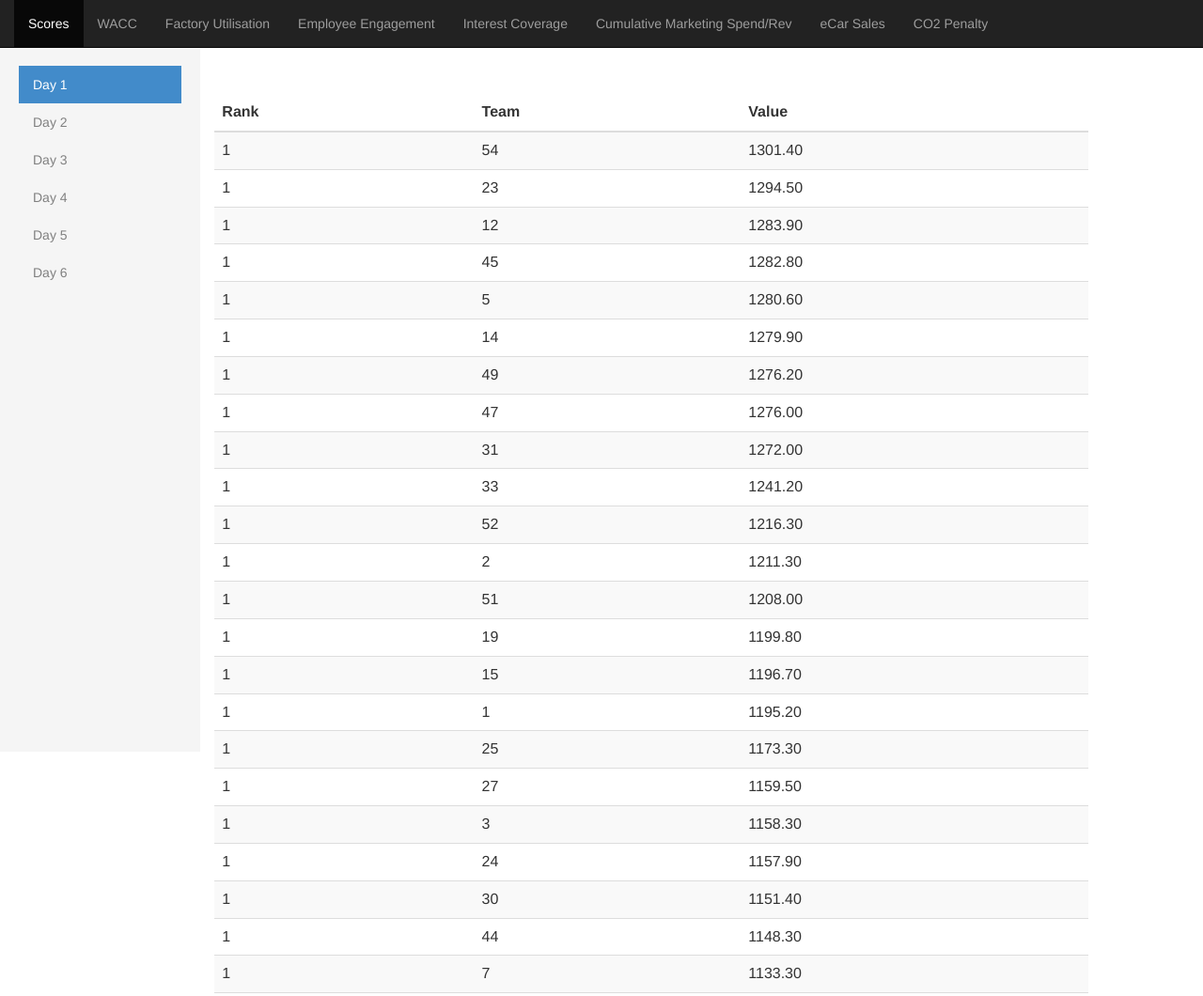
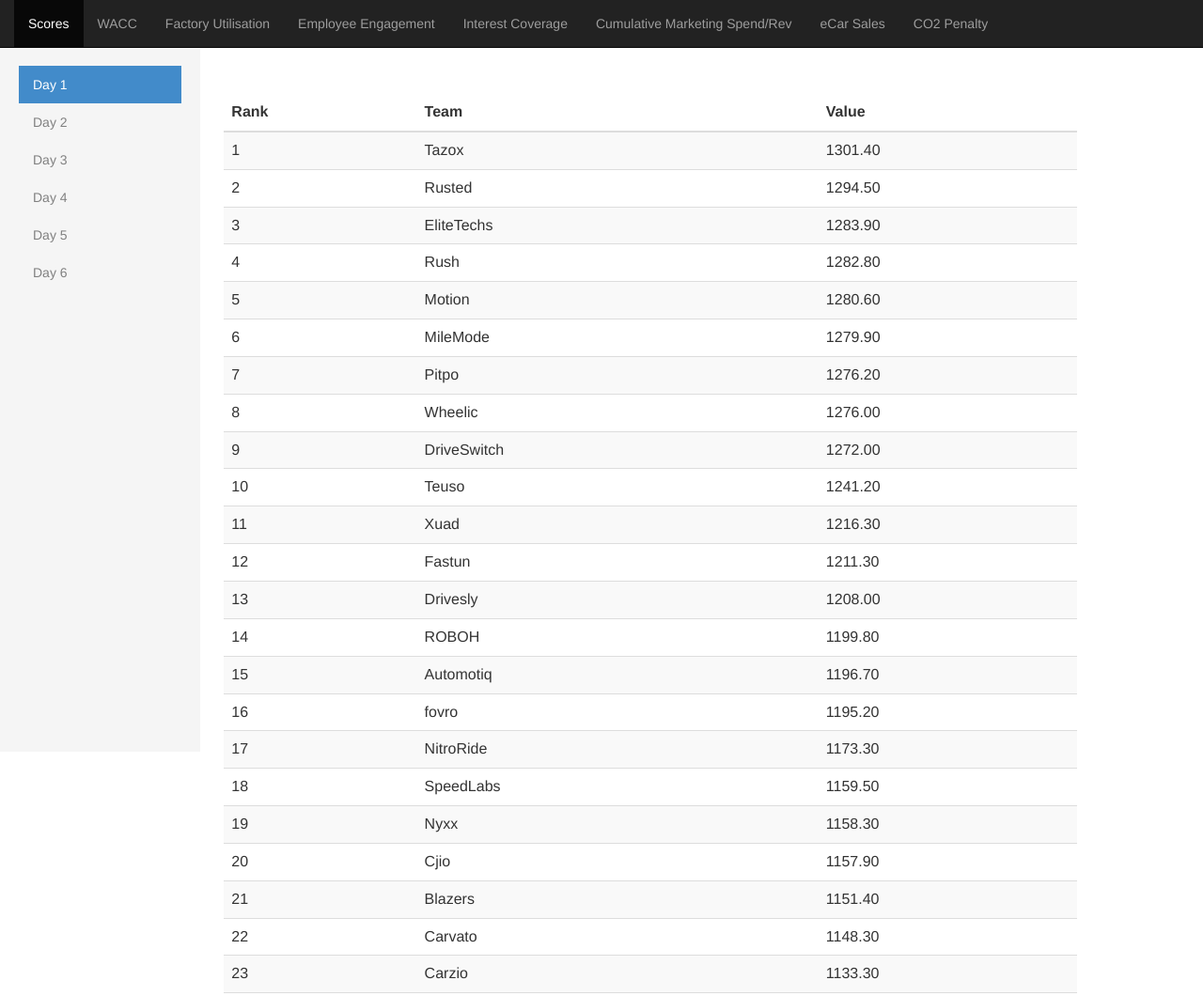
Before and after one commit to hummy123/wbs-frontend-test, a website: page index.html in a window 1280 px wide. Shown: the top 1060 px of the page at 94% size. Drawn offline with nearby package versions, Linux system fonts and the light colour scheme.

Commit message:
fix content i didn't notice was wrong

```diff
--- a/index.html
+++ b/index.html
@@ -7,7 +7,7 @@
     <link rel="stylesheet" href="./style.css">
     <script src="https://code.jquery.com/jquery-1.11.2.min.js"></script>
     <script>
-        var UNITS = {
+        const UNITS = {
             "wacc": "%",
             "scores": "",
             "factory_utilization": "%",
@@ -43,20 +43,22 @@
                 let last = null;
 
                 for (const entry of rowValues) {
+                    console.log(entry)
                     const row = document.createElement("tr");
                     const cell1 = document.createElement("td");
                     const cell2 = document.createElement("td");
                     const cell3 = document.createElement("td");
 
-                    cell1.textContent = rank
-                    cell2.textContent = entry.team
-                    cell3.textContent = entry.value
+                    cell1.textContent = rank;
+                    cell2.textContent = TEAM_NAMES[entry.team - 1];
+                    cell3.textContent = `${entry.value}${UNITS[catValue]}`
 
-                    row.appendChild(cell1)
-                    row.appendChild(cell2)
-                    row.appendChild(cell3)
+                    row.appendChild(cell1);
+                    row.appendChild(cell2);
+                    row.appendChild(cell3);
 
-                    table.appendChild(row)
+                    table.appendChild(row);
+                    rank += 1;
                 }
             })
         }
@@ -98,21 +100,6 @@
             }
         })
     </script>
-
-    <!--[if gte mso 9]><xml>
-<mso:CustomDocumentProperties>
-<mso:display_urn_x003a_schemas-microsoft-com_x003a_office_x003a_office_x0023_Editor msdt:dt="string">Edie, David</mso:display_urn_x003a_schemas-microsoft-com_x003a_office_x003a_office_x0023_Editor>
-<mso:Order msdt:dt="string">62700.0000000000</mso:Order>
-<mso:ComplianceAssetId msdt:dt="string"></mso:ComplianceAssetId>
-<mso:_ExtendedDescription msdt:dt="string"></mso:_ExtendedDescription>
-<mso:SharedWithUsers msdt:dt="string"></mso:SharedWithUsers>
-<mso:display_urn_x003a_schemas-microsoft-com_x003a_office_x003a_office_x0023_Author msdt:dt="string">Edie, David</mso:display_urn_x003a_schemas-microsoft-com_x003a_office_x003a_office_x0023_Author>
-<mso:TriggerFlowInfo msdt:dt="string"></mso:TriggerFlowInfo>
-<mso:ContentTypeId msdt:dt="string">0x0101000C357A5CC01DFC45915F96982FADA930</mso:ContentTypeId>
-<mso:_SourceUrl msdt:dt="string"></mso:_SourceUrl>
-<mso:_SharedFileIndex msdt:dt="string"></mso:_SharedFileIndex>
-</mso:CustomDocumentProperties>
-</xml><![endif]-->
 </head>
 
 <body>
@@ -149,7 +136,6 @@
         </div>
     </nav>
     <div class="container-fluid">
-        <div class="row">
         <nav class="col-sm-3 col-md-2 sidebar">
             <ul class="nav">
                 <li><a name="day" class="selectedDay" data-day="2020-06-19" href="#">Day 1</a></li>
@@ -161,8 +147,7 @@
             </ul>
         </nav>
 
-            <div class="table-responsive">
-                <div class="table-responsive col-sm-9 col-sm-offset-3 col-md-offset-2">
+        <div class="table-responsive col-sm-9 col-md-offset-2">
             <table class="table table-striped">
                 <thead>
                     <tr>
@@ -171,11 +156,8 @@
                         <th>Value</th>
                     </tr>
                 </thead>
-                        <tbody id="myData">
-                        </tbody>
+                <tbody id="myData" />
             </table>
-                </div>
-            </div>
         </div>
     </div>
 </body>
--- a/style.css
+++ b/style.css
@@ -10,7 +10,7 @@ body {
     z-index: 1000;
     padding: 20px;
     overflow-x: hidden;
-    overflow-y: auto; /* Scrollable contents if viewport is shorter than content. */
+    overflow-y: auto;
     background-color: #f5f5f5;
 }
 
```
Lines whose indentation alone changed are shown as unchanged.
